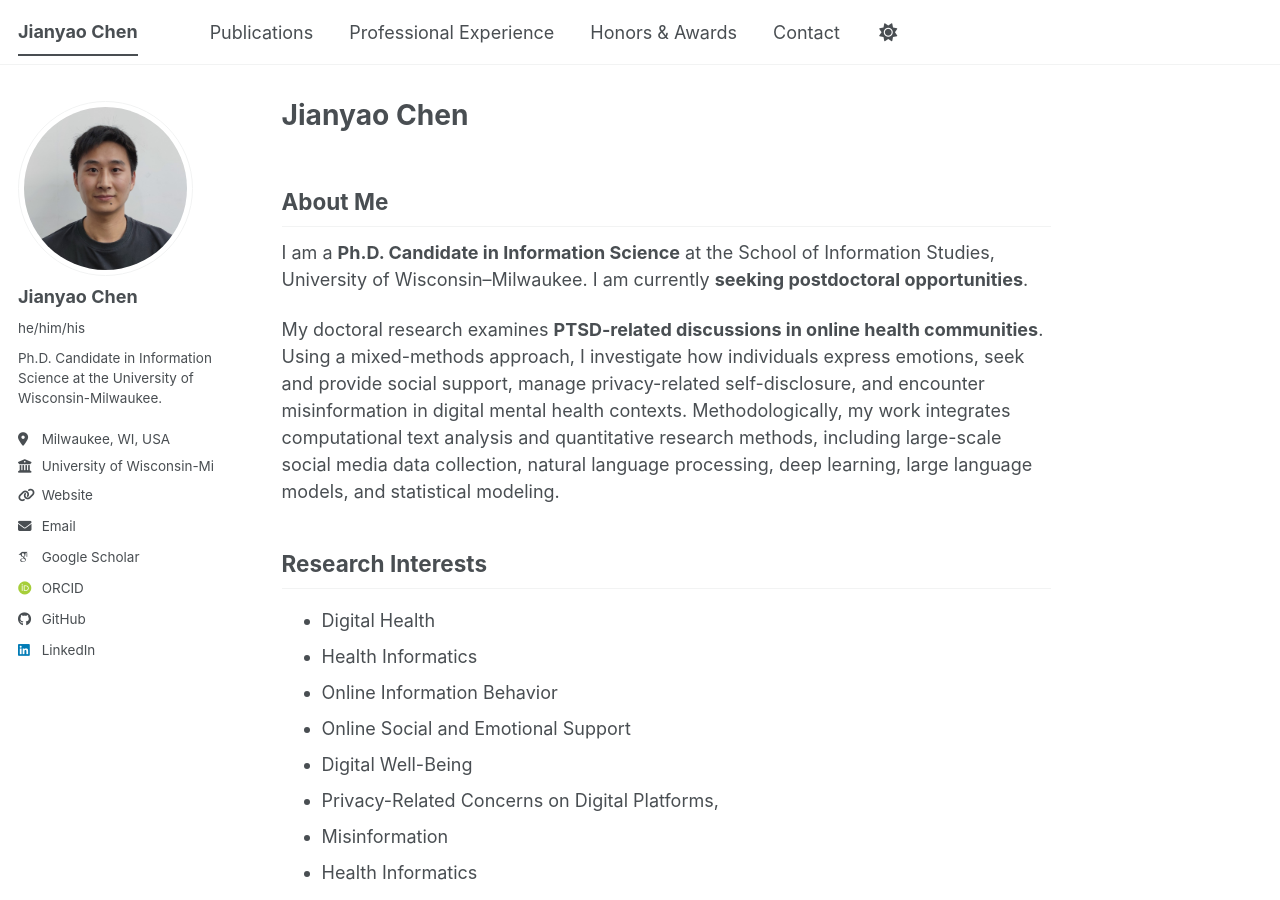
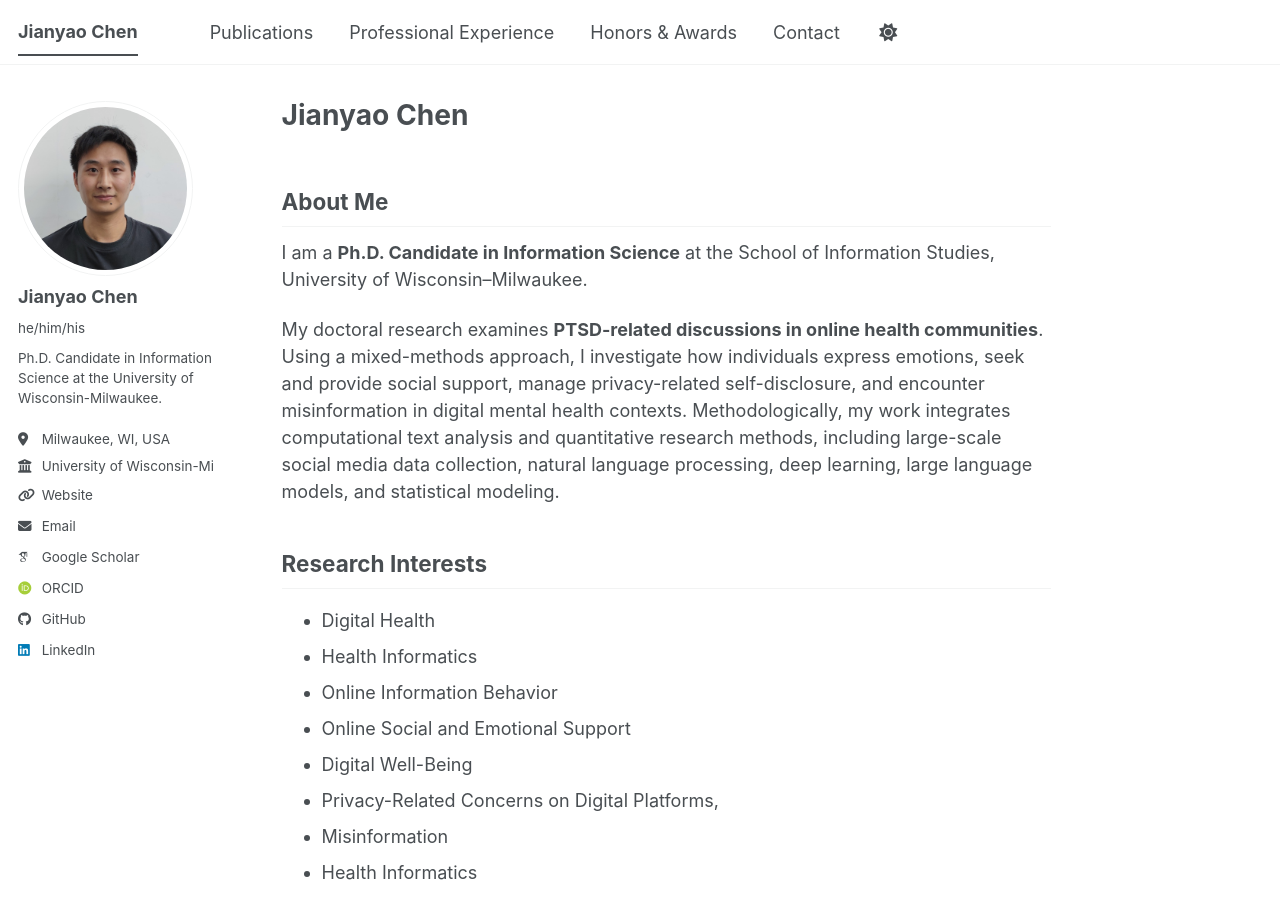
Before and after one commit to JianyaoChen/JianyaoChen.github.io, a Jekyll site: the page built from _pages/about.md, in a window 1280 px wide and 900 px high. Built offline with Jekyll 4.4.1, drawn with Linux system fonts in a browser that asks for light colours; some web fonts are replaced; a script bundle is joined from its source files by our own code; library files that are not in the unit come from our copies.

Commit message:
Update about.md

```diff
--- a/_pages/about.md
+++ b/_pages/about.md
@@ -9,7 +9,7 @@ redirect_from:
 
 ## About Me
 
-I am a **Ph.D. Candidate in Information Science** at the School of Information Studies, University of Wisconsin–Milwaukee. I am currently **seeking postdoctoral opportunities**.
+I am a **Ph.D. Candidate in Information Science** at the School of Information Studies, University of Wisconsin–Milwaukee.
 
 My doctoral research examines **PTSD-related discussions in online health communities**. Using a mixed-methods approach, I investigate how individuals express emotions, seek and provide social support, manage privacy-related self-disclosure, and encounter misinformation in digital mental health contexts. Methodologically, my work integrates computational text analysis and quantitative research methods, including large-scale social media data collection, natural language processing, deep learning, large language models, and statistical modeling.
 
```
